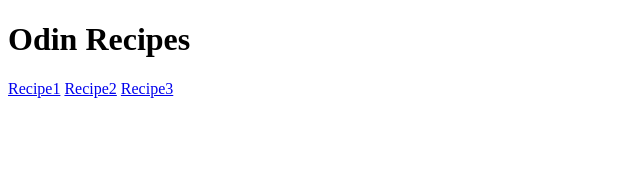
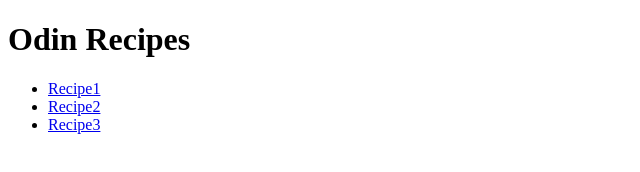
Before and after one commit to izzyrscl/TOP-HTML-Recipes, a plain HTML site: page home.html in a window 1280 px wide. Shown: the whole page, without its empty margins (0-640 px from the left). Drawn offline with Linux system fonts and the light colour scheme.

Commit message:
TOP HTML Recipe Assignment - included unordered list to home page

```diff
--- a/home.html
+++ b/home.html
@@ -7,8 +7,10 @@
   </head>
   <body>
     <h1>Odin Recipes</h1>
-    <a href="./Recipe1.html">Recipe1</a>
-    <a href="./Recipe2.html">Recipe2</a>
-    <a href="./Recipe3.html">Recipe3</a>
+    <ul>
+      <li><a href="./Recipe1.html">Recipe1</a></li>
+      <li><a href="./Recipe2.html">Recipe2</a></li>
+      <li><a href="./Recipe3.html">Recipe3</a></li>
+    </ul>
   </body>
 </html>
```
